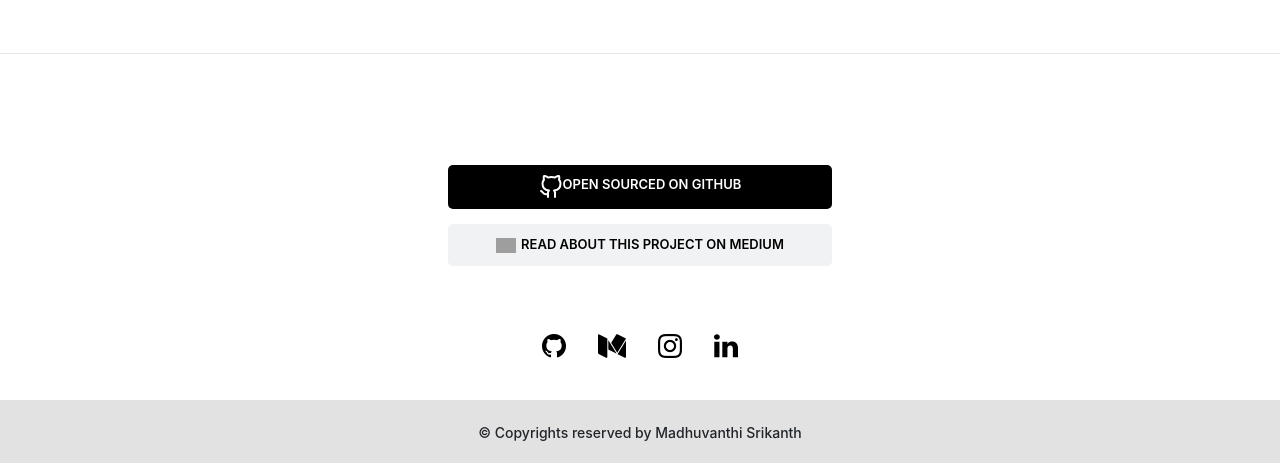
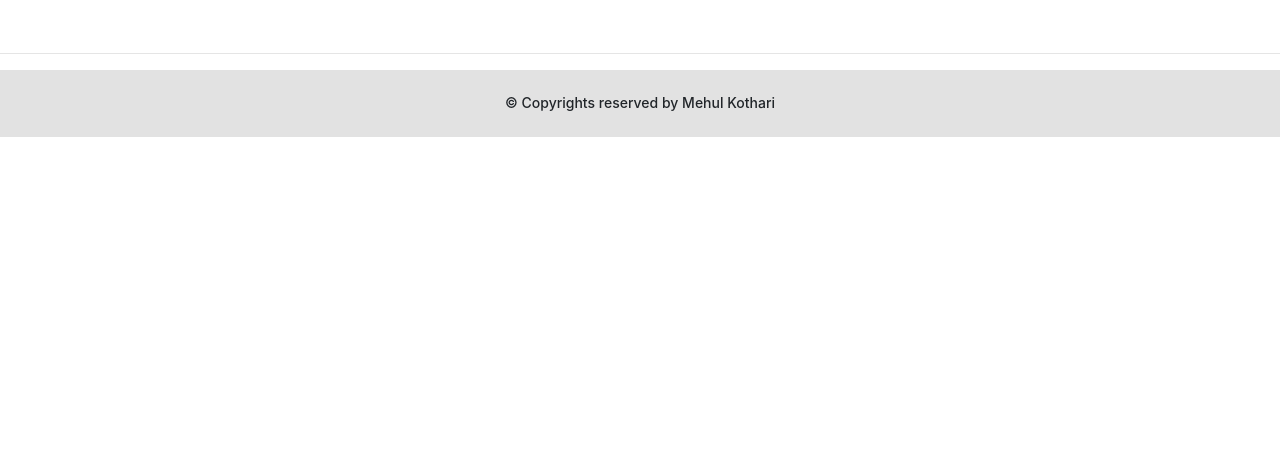
Before and after one commit to sriharinomula/Madhuvanthi_Srikanth-Daily, an Angular app in the folder Capestone-Project/FRONTEND/: page / in a window 1280 px wide. Shown: the part 884-1347 px from the top of the page. After the commit the page ends 1021 px from the top, so only its background shows below. Built offline with nearby package versions, Linux system fonts and the light colour scheme; no server answers; grey boxes are pictures that could not be loaded.

Commit message:
Update footer.component.html

```diff
--- a/Capestone-Project/FRONTEND/src/app/footer/footer.component.html
+++ b/Capestone-Project/FRONTEND/src/app/footer/footer.component.html
@@ -1,27 +1,3 @@
 
-<div class="col-md-12 col-xs-12 footer">
-    <a href="https://github.com/mehulk05/Blog-using-mean" class="button github"><svg xmlns="http://www.w3.org/2000/svg" width="24" height="24" viewBox="0 0 24 24" fill="none" stroke="currentColor" stroke-width="2" stroke-linecap="round" stroke-linejoin="round"><path d="M9 19c-5 1.5-5-2.5-7-3m14 6v-3.87a3.37 3.37 0 0 0-.94-2.61c3.14-.35 6.44-1.54 6.44-7A5.44 5.44 0 0 0 20 4.77 5.07 5.07 0 0 0 19.91 1S18.73.65 16 2.48a13.38 13.38 0 0 0-7 0C6.27.65 5.09 1 5.09 1A5.07 5.07 0 0 0 5 4.77a5.44 5.44 0 0 0-1.5 3.78c0 5.42 3.3 6.61 6.44 7A3.37 3.37 0 0 0 9 18.13V22"></path></svg><span>Open Sourced on GitHub</span></a>
-    <a href="https://medium.com/@mehulkothari05/crud-operation-using-mean-stack-7dfa2f51ec8c" class="button btn-light medium"><span><img class="img-circle" width="20" alt="" src="https://seeklogo.com/images/M/medium-logo-93CDCF6451-seeklogo.com.png">Read about this Project On MEDIUM</span></a>
 
-</div>
-
-<ul class="nav  mymenu">
-    <li class="nav-item">
-        <a href="https://github.com/mehulk05" aria-label="Github" class="nav-link text-github"><i class="fa fa-github"
-                style="font-size: 28px; color: black;"></i></a>
-    </li>
-    <li class="nav-item">
-        <a href="https://medium.com/@mehulkothari05" aria-label="Github" class="nav-link text-github"><i
-                class="fa fa-medium" style="font-size: 28px; color: black;"></i></a>
-    </li>
-    <li class="nav-item">
-        <a href="https://www.instagram.com/mehul_kothari05/" aria-label="Instagram" class="nav-link"><i
-                class="fa fa-instagram" style="font-size: 28px; color: black;"></i></a>
-    </li>
-    <li class="nav-item">
-        <a href="https://www.linkedin.com/in/mehul-kothari-765868126/" aria-label="LinkedIn" class="nav-link"><i
-                class="fa fa-linkedin" style="font-size: 28px; color: black;"></i></a>
-    </li>
-</ul>
-
-<h5  class="text-center copyright"> © Copyrights reserved by Madhuvanthi Srikanth</h5>
+<h5  class="text-center copyright"> © Copyrights reserved by Mehul Kothari</h5>
```
